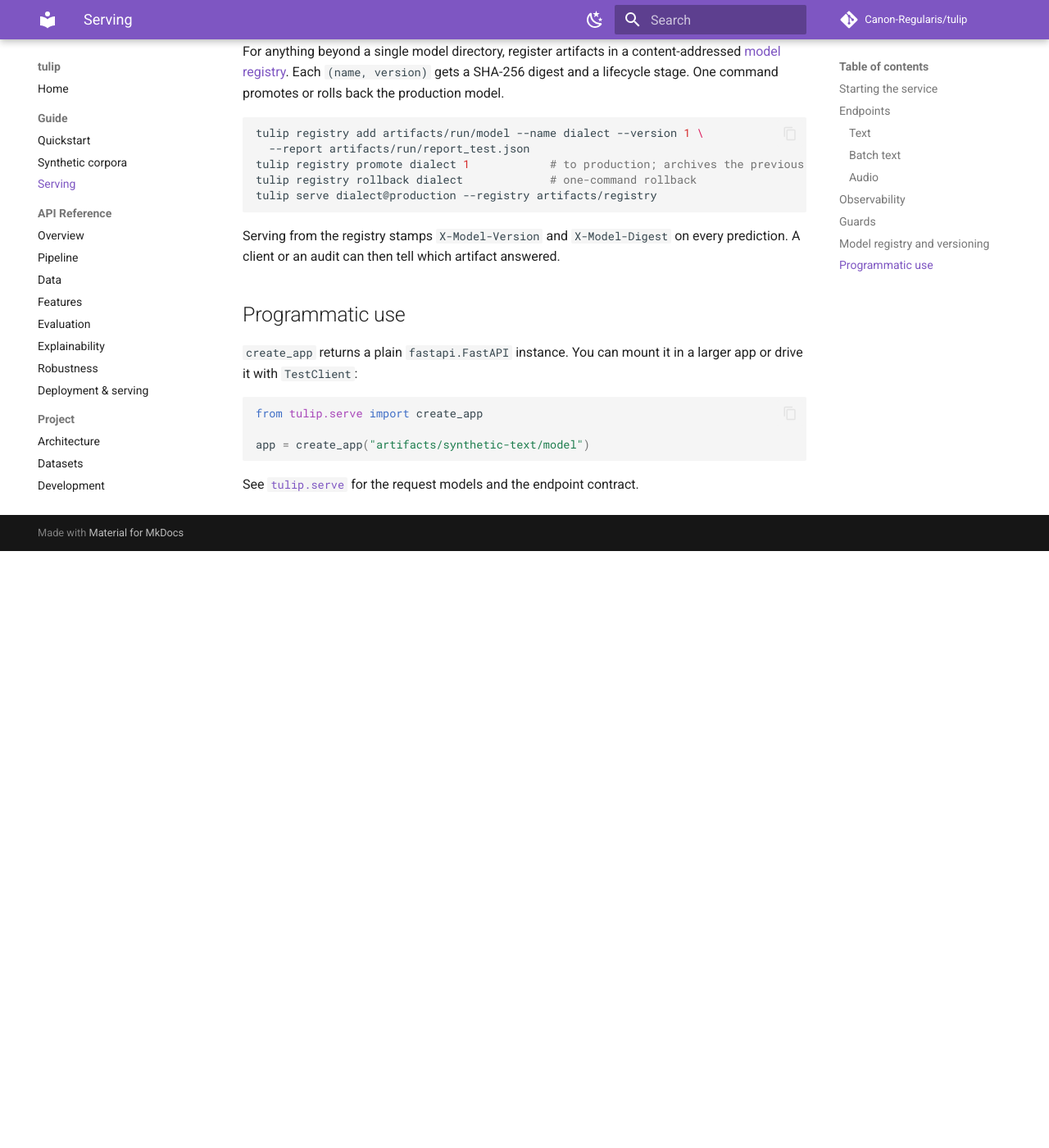
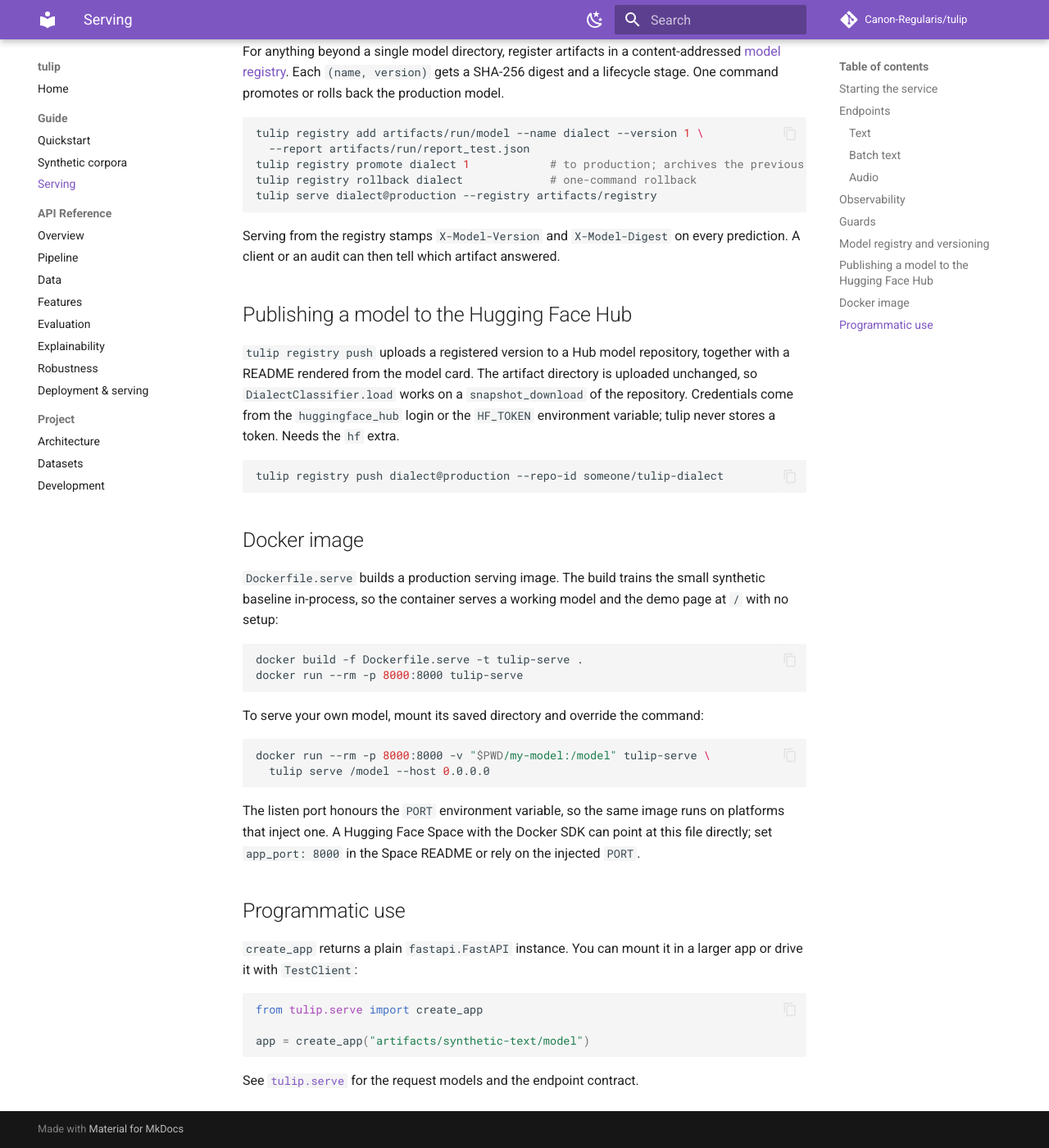
Before and after one commit to Canon-Regularis/tulip, an MkDocs documentation site: the page built from docs/guide/serving.md, in a window 1280 px wide and 1400 px high, scrolled down 2681 px. Shown: the whole window at 82% size. Built offline with MkDocs 1.6.1 and Material for MkDocs 9.7.7, drawn with Linux system fonts in a browser that asks for light colours; comment, search, counter and statistics services are not loaded; before the commit the page ends 3353 px from its top, so only the background shows below that.

````diff
--- a/docs/guide/serving.md
+++ b/docs/guide/serving.md
@@ -107,6 +107,42 @@ tulip serve dialect@production --registry artifacts/registry
 Serving from the registry stamps `X-Model-Version` and `X-Model-Digest` on every
 prediction. A client or an audit can then tell which artifact answered.
 
+## Publishing a model to the Hugging Face Hub
+
+`tulip registry push` uploads a registered version to a Hub model repository,
+together with a README rendered from the model card. The artifact directory is
+uploaded unchanged, so `DialectClassifier.load` works on a `snapshot_download`
+of the repository. Credentials come from the `huggingface_hub` login or the
+`HF_TOKEN` environment variable; tulip never stores a token. Needs the `hf`
+extra.
+
+```bash
+tulip registry push dialect@production --repo-id someone/tulip-dialect
+```
+
+## Docker image
+
+`Dockerfile.serve` builds a production serving image. The build trains the
+small synthetic baseline in-process, so the container serves a working model
+and the demo page at `/` with no setup:
+
+```bash
+docker build -f Dockerfile.serve -t tulip-serve .
+docker run --rm -p 8000:8000 tulip-serve
+```
+
+To serve your own model, mount its saved directory and override the command:
+
+```bash
+docker run --rm -p 8000:8000 -v "$PWD/my-model:/model" tulip-serve \
+  tulip serve /model --host 0.0.0.0
+```
+
+The listen port honours the `PORT` environment variable, so the same image runs
+on platforms that inject one. A Hugging Face Space with the Docker SDK can point
+at this file directly; set `app_port: 8000` in the Space README or rely on the
+injected `PORT`.
+
 ## Programmatic use
 
 `create_app` returns a plain `fastapi.FastAPI` instance. You can mount it in a
````
Also changed, not shown: CHANGELOG.md (+10 -1 lines), README.md (+10 -1 lines), docs/architecture.md (+9 -2 lines), docs/development.md (+18 -3 lines), docs/guide/quickstart.md (+9 -2 lines), 1 other file.
